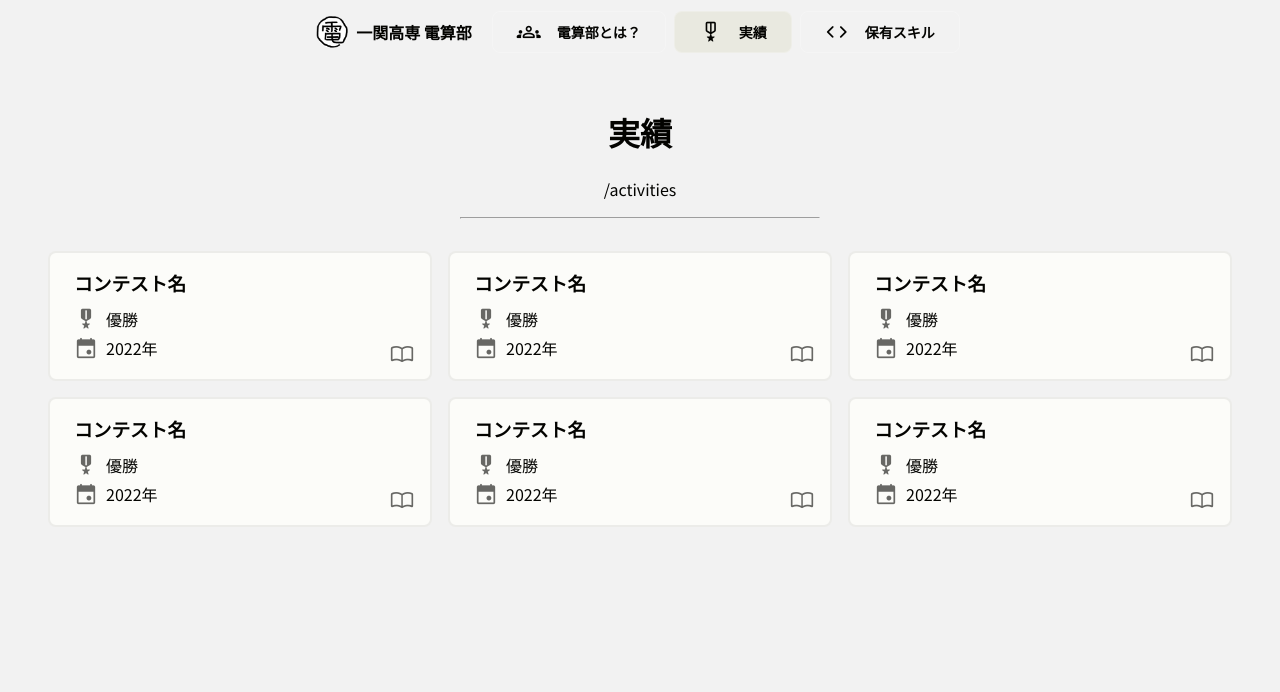
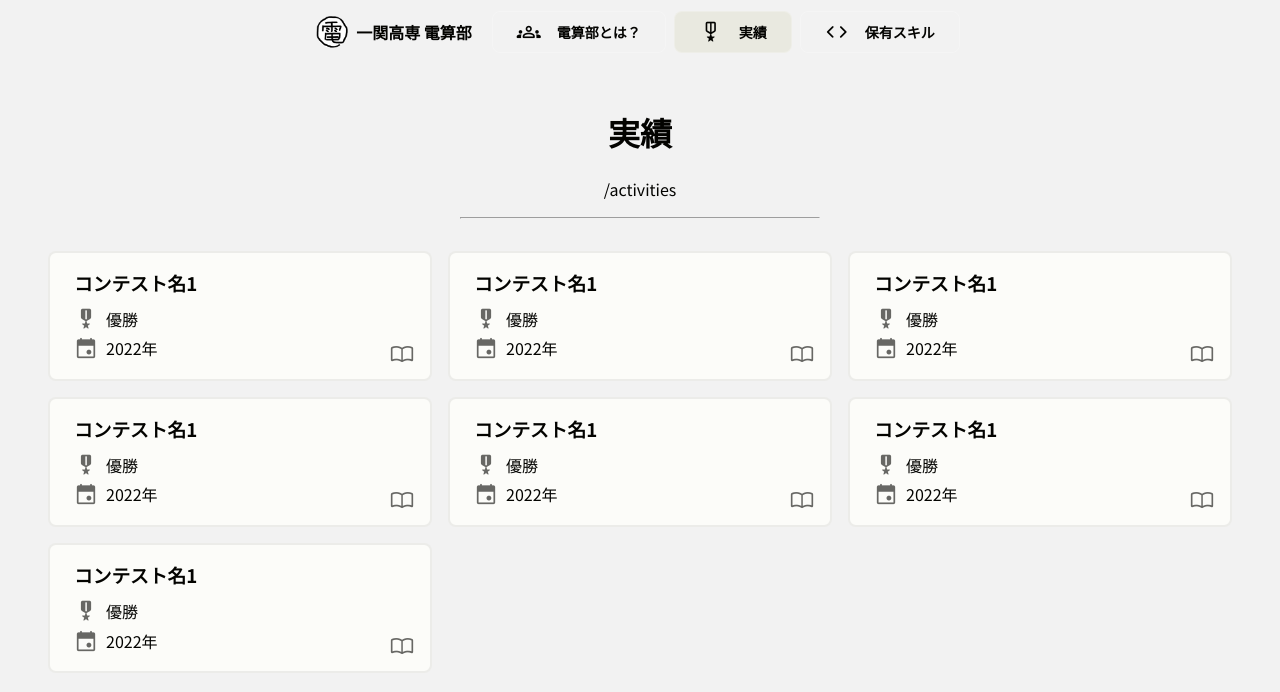
Before and after one commit to inct-densan-org/new-official-web, a Next.js app: page /activities in a window 1280 px wide. Shown: the top 692 px of the page. Built offline with nearby package versions, Linux system fonts and the light colour scheme.

Commit message:
[Update] ActivityRecordCard component

```diff
--- a/components/utils/ActivityRecordCard.tsx
+++ b/components/utils/ActivityRecordCard.tsx
@@ -8,6 +8,7 @@ interface PropsInterface {
   contestName: string
   record: string
   year: number
+  delay?: number
 }
 
 const ActivityRecordCard: React.FC<PropsInterface> = (props) => {
@@ -65,7 +66,8 @@ const ActivityRecordCard: React.FC<PropsInterface> = (props) => {
       }}
       transition={{
         type: 'spring',
-        duration: 0.5
+        duration: 0.75,
+        delay: props.delay
       }}
     >
       <h3>
--- a/pages/activities.tsx
+++ b/pages/activities.tsx
@@ -9,38 +9,58 @@ const Activities: NextPageWithLayout  = () => {
     grid-template-columns: repeat(auto-fit, minmax(25rem, 1fr));
   `
 
+  const recordLists = [
+    {
+      contestName: 'コンテスト名1',
+      record: '優勝',
+      year: 2022
+    },
+    {
+      contestName: 'コンテスト名1',
+      record: '優勝',
+      year: 2022
+    },
+    {
+      contestName: 'コンテスト名1',
+      record: '優勝',
+      year: 2022
+    },
+    {
+      contestName: 'コンテスト名1',
+      record: '優勝',
+      year: 2022
+    },
+    {
+      contestName: 'コンテスト名1',
+      record: '優勝',
+      year: 2022
+    },
+    {
+      contestName: 'コンテスト名1',
+      record: '優勝',
+      year: 2022
+    },
+    {
+      contestName: 'コンテスト名1',
+      record: '優勝',
+      year: 2022
+    },
+  ]
+
   return <>
     <ActivitiesMain>
-      <ActivityRecordCard
-        contestName='コンテスト名'
-        record='優勝'
-        year={2022}
-      />
-      <ActivityRecordCard
-        contestName='コンテスト名'
-        record='優勝'
-        year={2022}
-      />
-      <ActivityRecordCard
-        contestName='コンテスト名'
-        record='優勝'
-        year={2022}
-      />
-      <ActivityRecordCard
-        contestName='コンテスト名'
-        record='優勝'
-        year={2022}
-      />
-      <ActivityRecordCard
-        contestName='コンテスト名'
-        record='優勝'
-        year={2022}
-      />
-      <ActivityRecordCard
-        contestName='コンテスト名'
-        record='優勝'
-        year={2022}
-      />
+      {
+        recordLists.map((record, index) => {
+          return <>
+            <ActivityRecordCard
+              contestName={record.contestName}
+              record={record.record}
+              year={record.year}
+              delay={index * 0.05}
+            />
+          </>
+        })
+      }
     </ActivitiesMain>
   </>
 }
```
